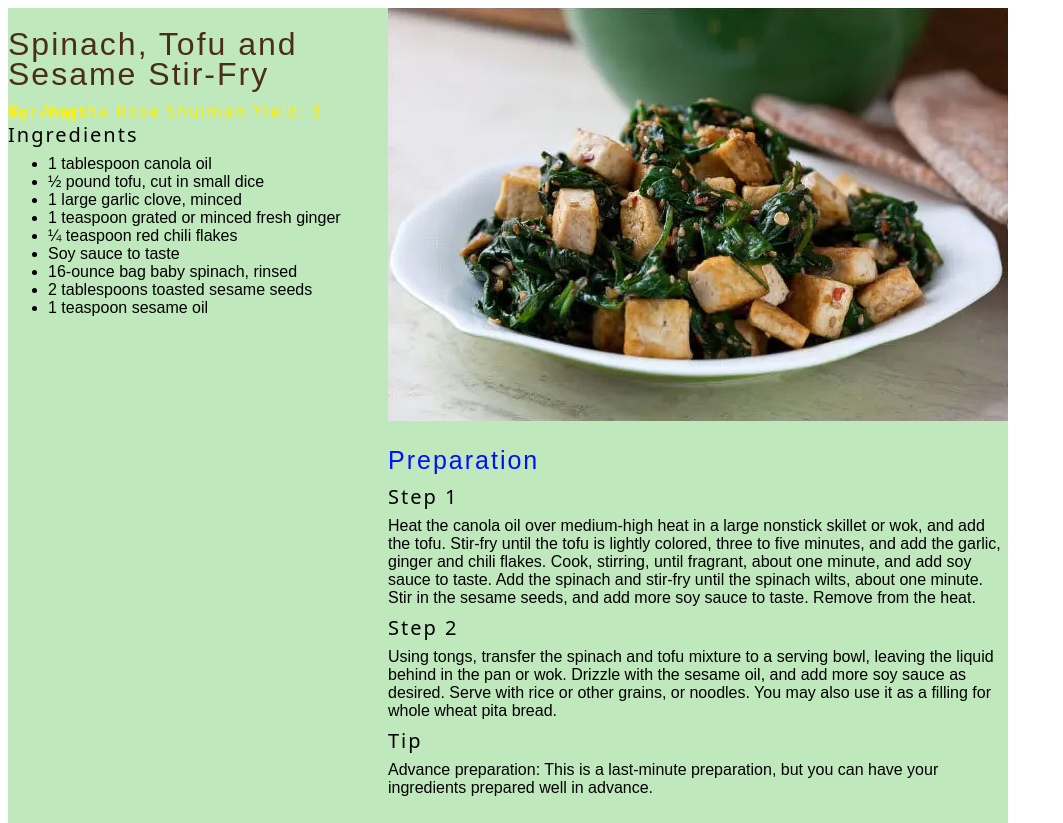
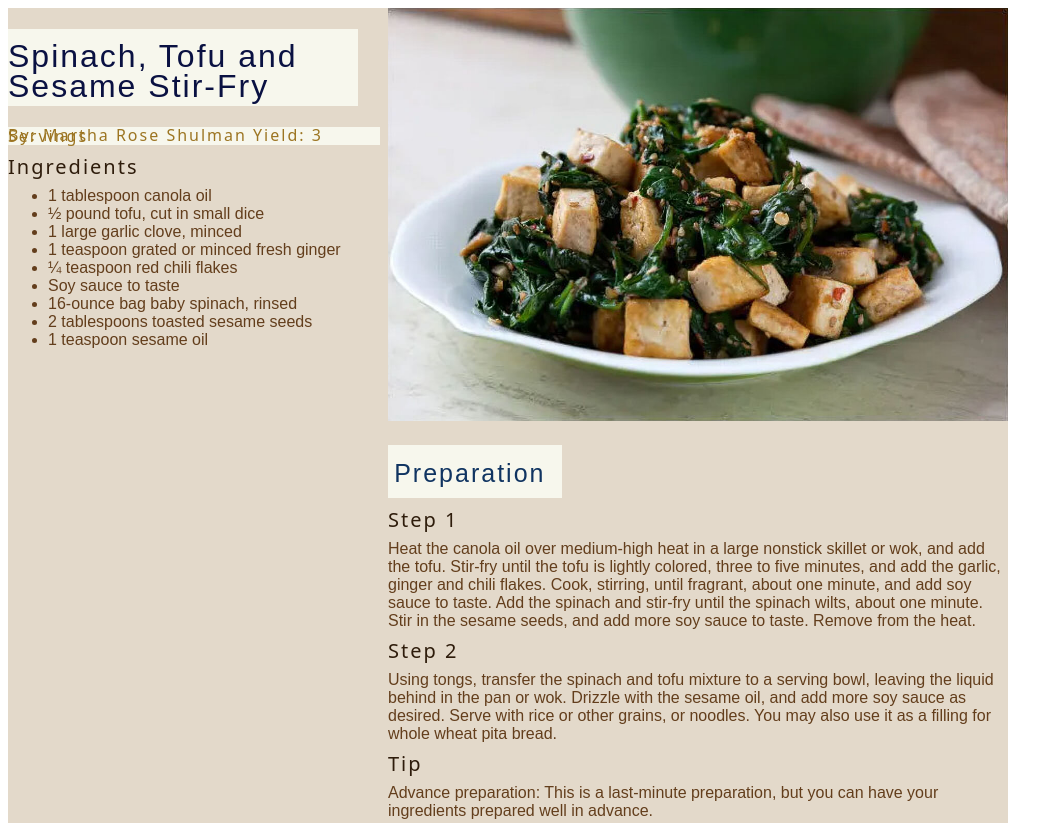
Before and after one commit to LizaCentipede/exercise7, a plain HTML site: page index.html in a window 1280 px wide. Shown: the top 823 px of the page, without its empty margins (0-1063 px from the left). Drawn offline with Linux system fonts and the light colour scheme; a web font is replaced by a local one.

Commit message:
final???

```diff
--- a/index.html
+++ b/index.html
@@ -16,7 +16,7 @@
     #cont {
       width: 1000px;
       height: 1000px;
-      background-color: #bfe8bc;
+      background-color: #e3d9ca;
       clear: both;
       position: relative;
     }
@@ -41,7 +41,7 @@
         font-family: "Barrio", sans-serif;
         font-weight: 200;
         font-style: normal;
-        color: #000fff
+        color: #103461;
     }
        h3, h4 {
         letter-spacing: 2px;
@@ -51,26 +51,41 @@
         font-style: normal;
        }
        h1 {
-         color: #4a2e1a;
+         color: #0a1142;
+          background-color: #f7f7ed;
+         width: 350px;
+         padding-top: 3%;
+         height: 65px;
        }
 
         h2{
          font-size: 25px;
+        background-color: #f7f7ed;
+         width: 27%;
+         padding-top: 2%;
+        padding-left: 1%;
+         height: 40px;
        }
 
        h4{
          font-size: 16px;
-         color: #FFF100;
+         color: #9c7522;
+        background-color: #f7f7ed;
+         width: 98%;
+         padding-top: 2%;
+         height: 10px;
        }
 
        h3{
          font-size: 20px;
+         color: #2e1c0b;
        }
 
        p, ul{
-  font-family: "Gamja Flower", sans-serif;
-  font-weight: 400;
-  font-style: normal;
+        font-family: "Gamja Flower", sans-serif;
+        font-weight: 400;
+        font-style: normal;
+        color: #633e1c;
        }
 
     </style>
```
